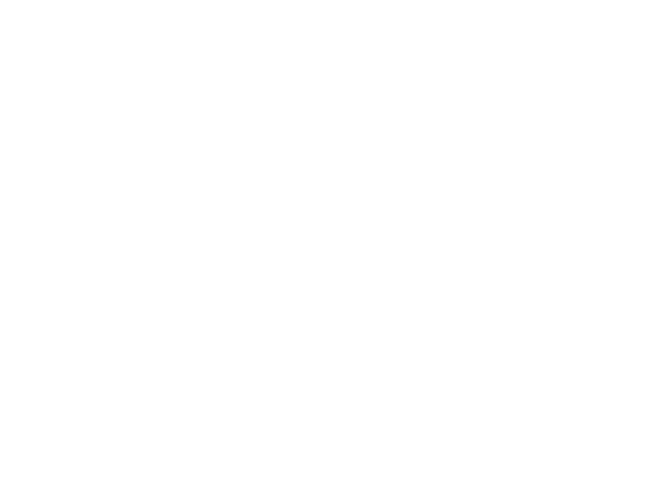
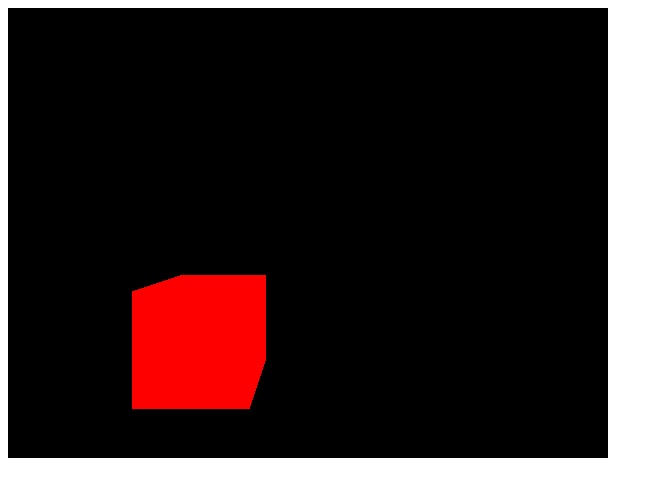
Before and after one commit to alexterenda/threejs-experiments, a plain HTML site: page 03-basic-scene/index.html in a window 1280 px wide. Shown: the whole page, without its empty margins (0-663 px from the left). Drawn offline with Linux system fonts and the light colour scheme.

Commit message:
Added cube

```diff
--- a/03-basic-scene/index.html
+++ b/03-basic-scene/index.html
@@ -6,6 +6,7 @@
     <title>03 - Basic Scene</title>
   </head>
   <body>
+    <canvas id="webgl"></canvas>
     <script src="./three.min.js"></script>
     <script src="./script.js"></script>
   </body>
--- a/03-basic-scene/script.js
+++ b/03-basic-scene/script.js
@@ -0,0 +1,32 @@
+const scene = new THREE.Scene();
+
+const geometry = new THREE.BoxGeometry(1, 1, 1);
+
+const material = new THREE.MeshBasicMaterial({ color: "red" });
+
+const mesh = new THREE.Mesh(geometry, material);
+
+scene.add(mesh);
+
+const sizes = {
+  width: 600,
+  height: 450,
+};
+
+const camera = new THREE.PerspectiveCamera(75, sizes.width / sizes.height);
+camera.position.z = 3;
+camera.position.x = 1;
+camera.position.y = 1;
+
+scene.add(camera);
+
+const canvas = document.getElementById("webgl");
+
+console.log(canvas);
+
+const renderer = new THREE.WebGLRenderer({
+  canvas: canvas,
+});
+
+renderer.setSize(sizes.width, sizes.height);
+renderer.render(scene, camera);
```
